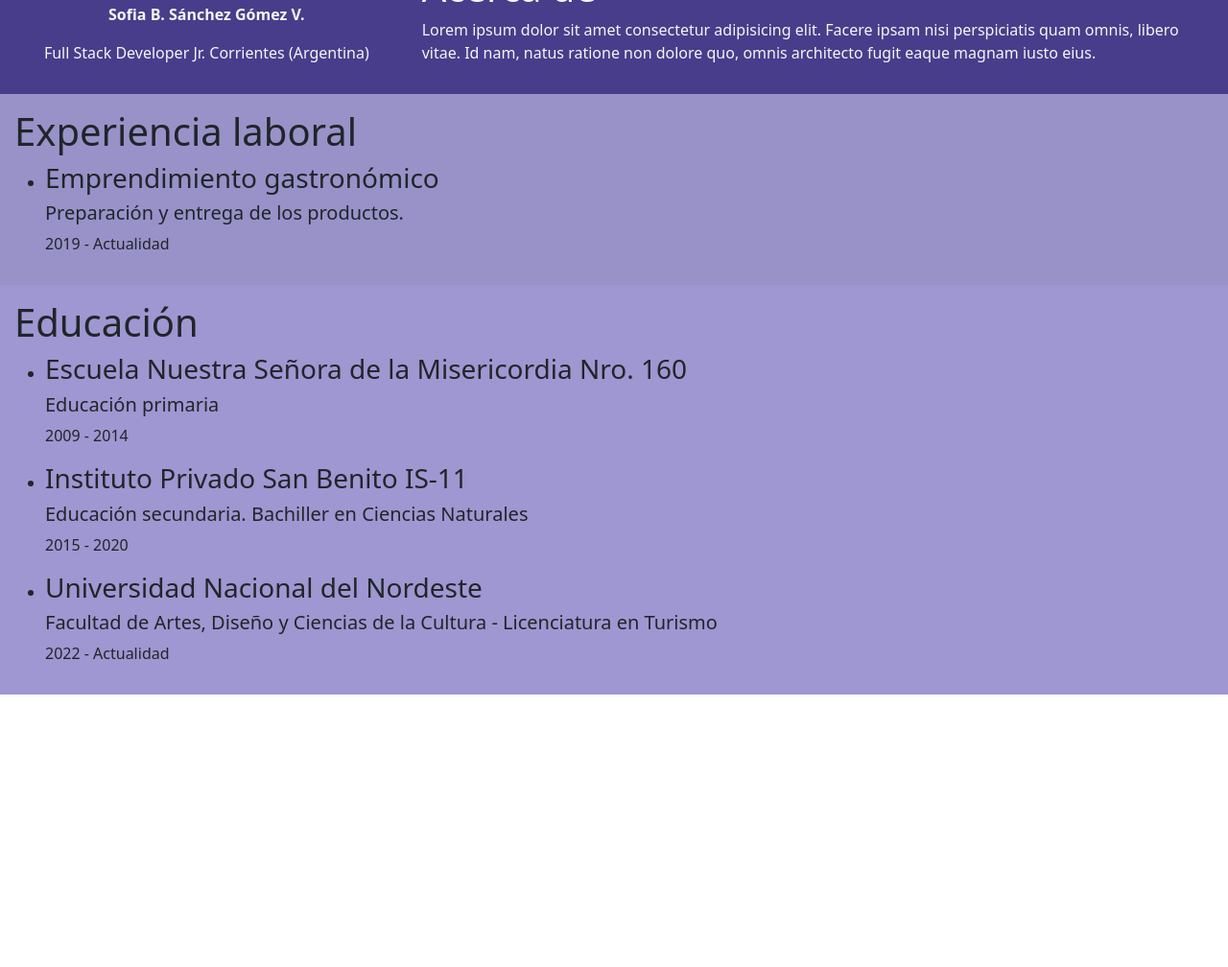
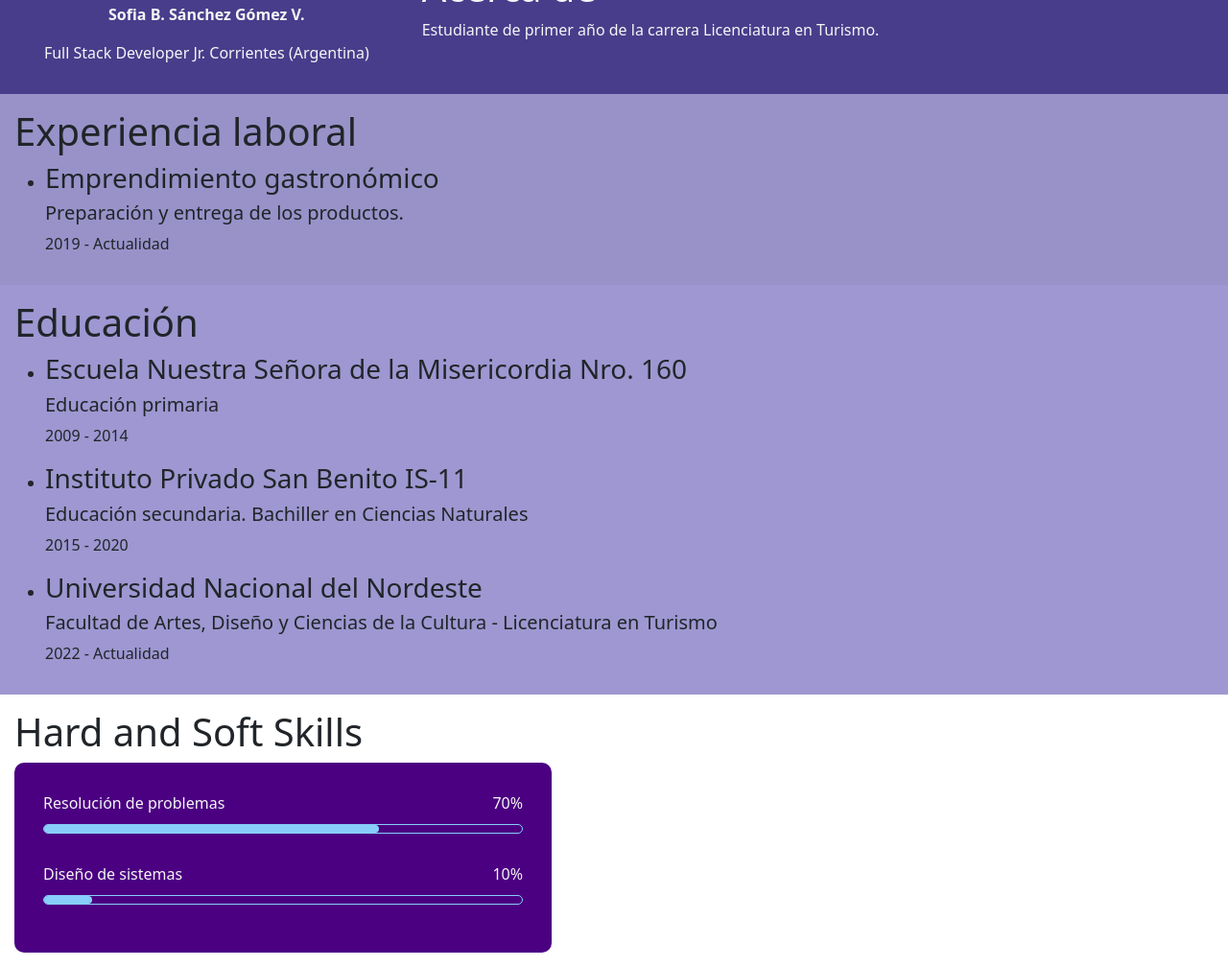
Before and after one commit to Sofisgv/Portfolio_SofiaSanchez, a plain HTML site: page index.html in a window 1280 px wide. Shown: the part 744-1752 px from the top of the page at 96% size. Before the commit the page ends 1468 px from the top, so only its background shows below. Drawn offline with nearby package versions, Linux system fonts and the light colour scheme.

Commit message:
Habilidades

```diff
--- a/index.html
+++ b/index.html
@@ -31,7 +31,7 @@
         <div class="col-xs-12 col-sm-8 col-md-8 col-lg-8" id="AcercaDe">
             <span>
                 <h1>Acerca de</h1>
-                <p>Lorem ipsum dolor sit amet consectetur adipisicing elit. Facere ipsam nisi perspiciatis quam omnis, libero vitae. Id nam, natus ratione non dolore quo, omnis architecto fugit eaque magnam iusto eius.</p>
+                <p>Estudiante de primer año de la carrera Licenciatura en Turismo.</p>
             </span>
         </div>
     </div>
@@ -75,5 +75,30 @@
             </ul>
         </div>
     </div>
+
+    <div class="Caja">
+        <h1>Hard and Soft Skills</h1>
+        <div class="Contenedor">
+            <div class="Habilidades">
+                <div class="Detalles">
+                    <span>Resolución de problemas</span>
+                    <span>70%</span>
+                </div>
+                <div class="Ramas">
+                    <div id="Resolucion-Ramas"></div>
+                </div>
+            </div>
+
+            <div class="Habilidades">
+                <div class="Detalles">
+                    <span>Diseño de sistemas</span>
+                    <span>10%</span>
+                </div>
+                <div class="Ramas">
+                    <div id="Diseño-Ramas"></div>
+                </div>
+            </div>
+        </div>
+    </div>
 </body>
 </html>
--- a/styles.css
+++ b/styles.css
@@ -43,3 +43,66 @@ header {
 #SeccionEducacion {
     background-color: rgb(158, 151, 209);
 }
+
+.Caja {
+    padding: 15px;
+    width: 40%;
+    min-width: 590px;
+    position: absolute;
+}
+
+.Contenedor {
+    width: 100%;
+    padding: 30px 30px 50px;
+    background-color: indigo;
+    border-radius: 10px;
+}
+
+.Contenedor *{
+    color: whitesmoke;
+}
+
+.Habilidades:not(:last-child) {
+    margin-bottom: 30px;
+}
+
+.Detalles {
+    width: 100%;
+    display: flex;
+    justify-content: space-between;
+    margin-bottom: 10px;
+}
+
+.Ramas {
+    position: relative;
+    border: 1px solid lightskyblue;
+    border-radius: 20px;
+}
+
+.Ramas div{
+    position: relative;
+    width: 0;
+    height: 8px;
+    border-radius: 10px;
+    background-color: lightskyblue;
+}
+
+#Resolucion-Ramas {
+    animation: Resolucion-barra 3s forwards;
+}
+
+@keyframes Resolucion-barra {
+    100%{
+        width: 70%;
+    }
+}
+
+#Diseño-Ramas {
+    animation: Diseño-barra 3s forwards;
+}
+
+@keyframes Diseño-barra {
+    100%{
+        width: 10%;
+    }
+}
```
